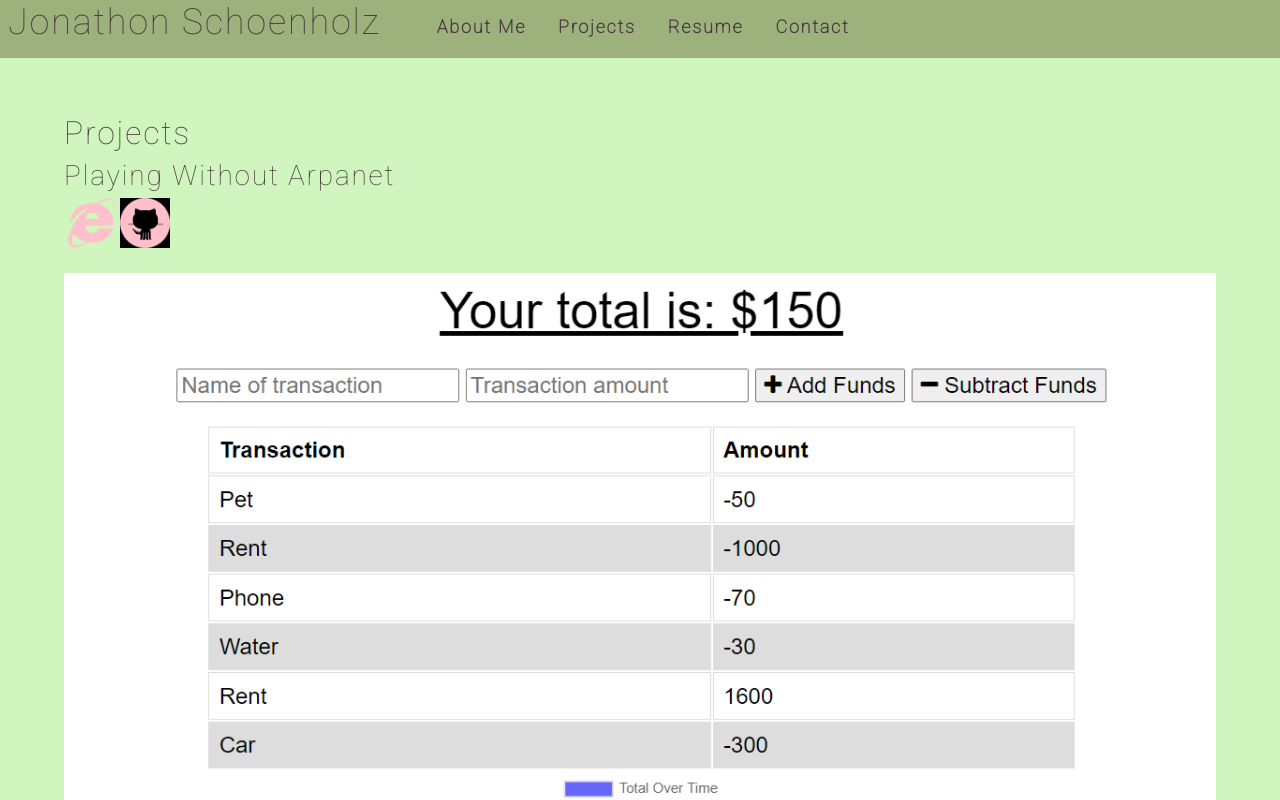
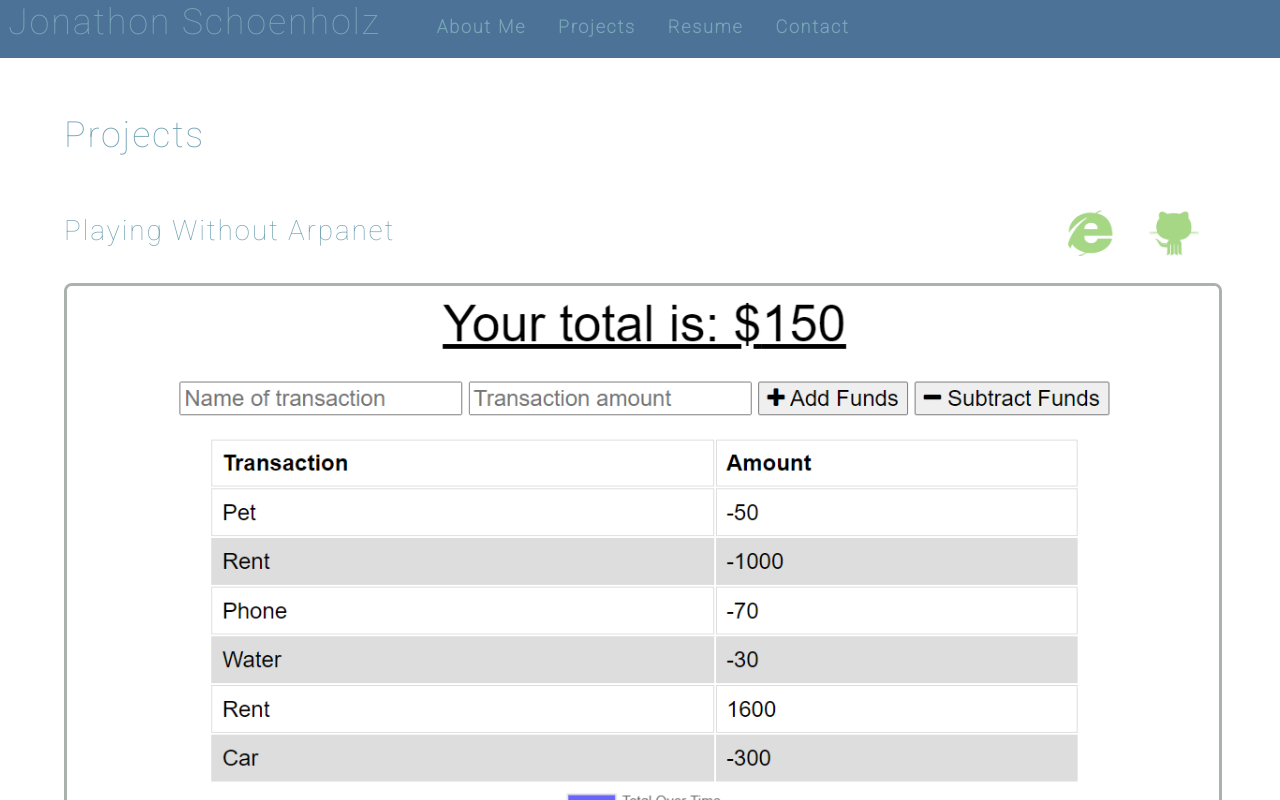
Before and after one commit to Synui/react-to-me, a React (Create React App) app: page / in a window 1280 px wide. Both pictures are taken after a click on the element "Projects". Shown: the top 800 px of the page. Built offline with nearby package versions, Linux system fonts and the light colour scheme.

Commit message:
Projects css updated

```diff
--- a/src/components/Pages/Projects/index.js
+++ b/src/components/Pages/Projects/index.js
@@ -15,13 +15,13 @@ function Projects() {
             projectImage: 'haphazardly-image'
         },
         {
-            title: 'Playing Without Arpanet',
+            title: 'Forecast Frenzy',
             website: 'https://synui.github.io/forecast-frenzy/',
             repository: 'https://github.com/Synui/forecast-frenzy',
             projectImage: 'ff-image'
         },
         {
-            title: 'Playing Without Arpanet',
+            title: 'Model vs Tech',
             website: 'https://model-vs-tech.herokuapp.com/',
             repository: 'hhttps://github.com/Synui/model-vs-tech',
             projectImage: 'model-vs-tech-image'
@@ -29,20 +29,20 @@ function Projects() {
     ])
     return (
         <div>
-            <h2>Projects</h2>
+            <h1 className='project-title'>Projects</h1>
             <div className='projects'>
                 {displayedProjects.map((project) => (
                     <div className='project-card' key={project.title}>
                         <div className='title-card'>
                             <h3>{project.title}</h3>
                             <p className='project-links'>
-                                <a className='link' href={project.website} target='_blank' rel="noreferrer">
-                                    <img className='link-icon' src={require('../../../assets/icons/pink-internet-icon.png')} alt='Website Icon'
+                                <a href={project.website} target='_blank' rel="noreferrer">
+                                    <img className='link-icon' src={require('../../../assets/icons/green-internet-icon.png')} alt='Website Icon'
                                         width='50'
                                         height='50'/>
                                 </a>
-                                <a className='link' href={project.repository} target='_blank' rel="noreferrer">
-                                    <img className='link-icon' src={require('../../../assets/icons/pink-github-icon.png')} alt='Github Icon'
+                                <a href={project.repository} target='_blank' rel="noreferrer">
+                                    <img className='link-icon' src={require('../../../assets/icons/green-github-icon.png')} alt='Github Icon'
                                     width='50'
                                     height='50'/>
                                 </a>
--- a/src/index.css
+++ b/src/index.css
@@ -19,11 +19,10 @@ main {
 }
 
 :root {
-  --first: #4B3B40;
-  --second: #82735C;
-  --third: #9DB17C;
-  --fourth: #9CDE9F;
-  --fifth: #D1F5BE;
+  --first: #77A6B6;
+  --second: #9DC3C2;
+  --third: #4D7298;
+  --fourth: #A9B2AC;
   --spacing-one: calc(1rem * 0.5);
   --spacing-two: calc(1rem);
   --spacing-five: calc(2.5rem);
@@ -43,7 +42,7 @@ body {
   line-height: 1.5;
   font-size: 18px;
   letter-spacing: .1em;
-  background: var(--fifth);
+  background: white;
   color: var(--first);
   font-family: Roboto;
 
@@ -257,32 +256,6 @@ textarea {
   cursor: pointer;
 }
 
-.modalBackdrop {
-	background: rgba(0, 0, 0, .65);
-	bottom: 0;
-	left: 0;
-	overflow: auto;
-	position: fixed;
-	right: 0;
-	top: 0;
-	z-index: 1;
-}
-
-.modalContainer {
-	background: var(--darker);
-	border-radius: 5px;
-	max-width: 100%;
-	margin: 50px auto;
-	padding: 15px;
-	width: 960px;
-}
-
-.modalTitle {
-	font-size: 18px;
-	font-weight: 600;
-	margin-bottom: 25px;
-}
-
 button {
 	background: var(--first);
 	border: 0;
@@ -308,3 +281,34 @@ a {
 .navActive {
   color: var(--second);
 }
+
+/* Projects */
+.project-title {
+  margin-bottom: 50px;
+}
+
+.project-card {
+    margin-bottom: 60px;
+    border-bottom: var(--fourth) solid 4px;
+    padding-bottom: 60px;
+}
+
+.project-card:last-of-type {
+  border-bottom: none;
+  padding-bottom: 0% ;
+}
+
+.title-card {
+  display: flex;
+  justify-content: space-between;
+}
+
+.link-icon {
+  border-radius: 50%;
+  padding: 0 15px;
+}
+
+.project-image {
+  border-radius: 8px;
+  border: var(--fourth) solid 3px;
+}
```
Also changed, not shown: src/assets/icons/green-github-icon.png (added), src/assets/icons/green-internet-icon.png (added).
